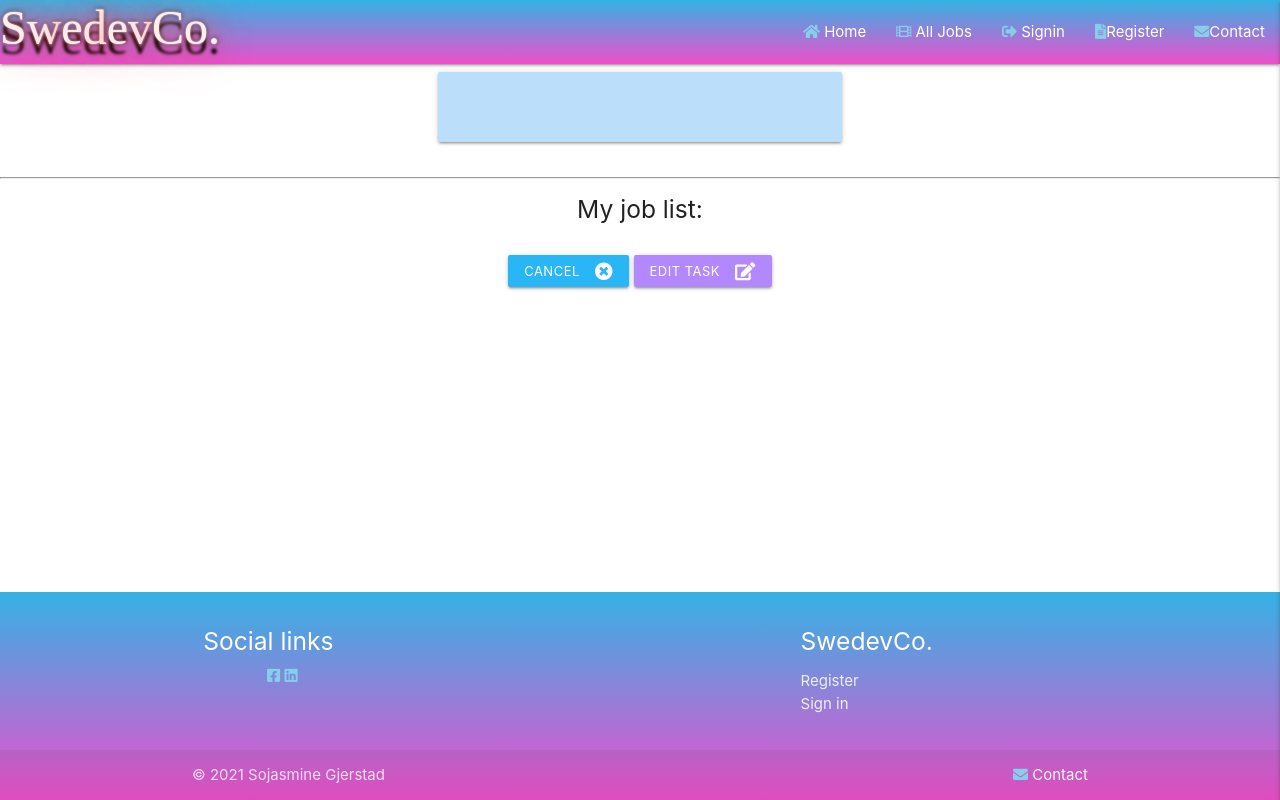
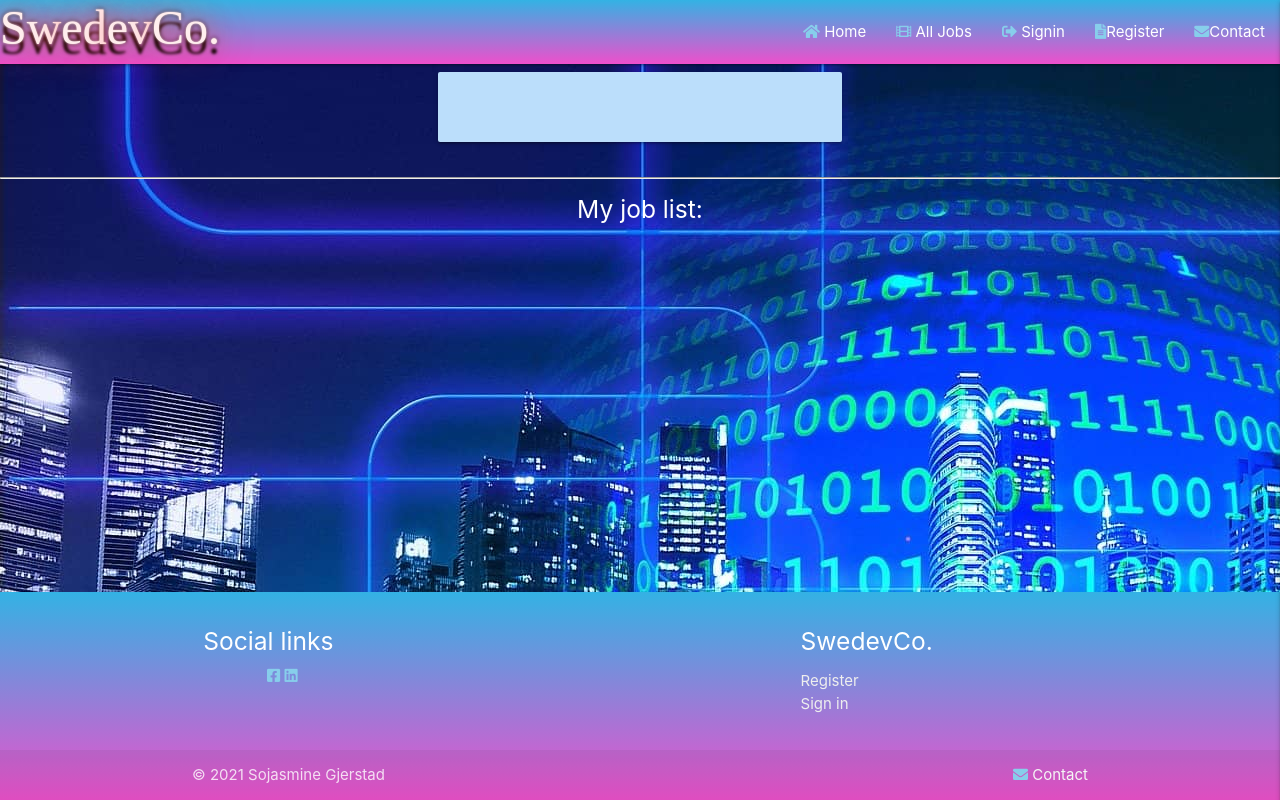
Before and after one commit to Sojasmine/swedevco, a Flask app: template templates/profile.html in a window 1280 px wide. Run offline with Flask 2, Linux system fonts and the light colour scheme; the template is opened without the code that fills it, so the values that code supplies are empty; some libraries are stand-ins or nearby versions; some web fonts are replaced.

Commit message:
Change background image, problem connecting to db

```diff
--- a/templates/jobs.html
+++ b/templates/jobs.html
@@ -5,7 +5,7 @@
 {% block styles %}
 <style>
    body {
-    background-image: url('../static/images/image7.jpg');
+    background-image: url('../static/images/image8.png');
    }
 </style>
 {% endblock%}
--- a/templates/profile.html
+++ b/templates/profile.html
@@ -1,5 +1,15 @@
 {% extends "base.html" %}
 {% block content %}
+
+<!--background image-->
+{% block styles %}
+<style>
+   body {
+    background-image: url('../static/images/image7.jpg');
+   }
+</style>
+{% endblock%}
+
 
 <!-- User's profile display here  -->
 <div class="row">
@@ -15,7 +25,7 @@
 </div>
 <hr>
 
-<h5 class="align center">My job list: </h5><br>
+<h5 class="align center white-text">My job list: </h5><br>
 <!--list of jobs posted by user-->
 <div class="container">
   {% for jobs in jobs %}
@@ -94,18 +104,6 @@
   {% endfor %}
 </div>
 
- <!-- post it button-->
- <div class="row">
-    <div class="col s12 center-align">
-        <!-- cancel button -->
-        <a href="{{ url_for('get_jobs') }}" class="waves-effect waves-light btn-small light-blue lighten-1">
-            Cancel <i class="fas fa-times-circle right"></i>
-            </a>
-             <!--Adit button-->
-        <button type="submit" class="waves-effect waves-light btn-small deep-purple accent-1">
-            Edit Task <i class="fas fa-edit right"></i>
-    </button>
-</div>
-</div>
+
 
 {% endblock %}
```
Also changed, not shown: templates/index.html (+5 -2 lines), static/images/image8.png (added).
